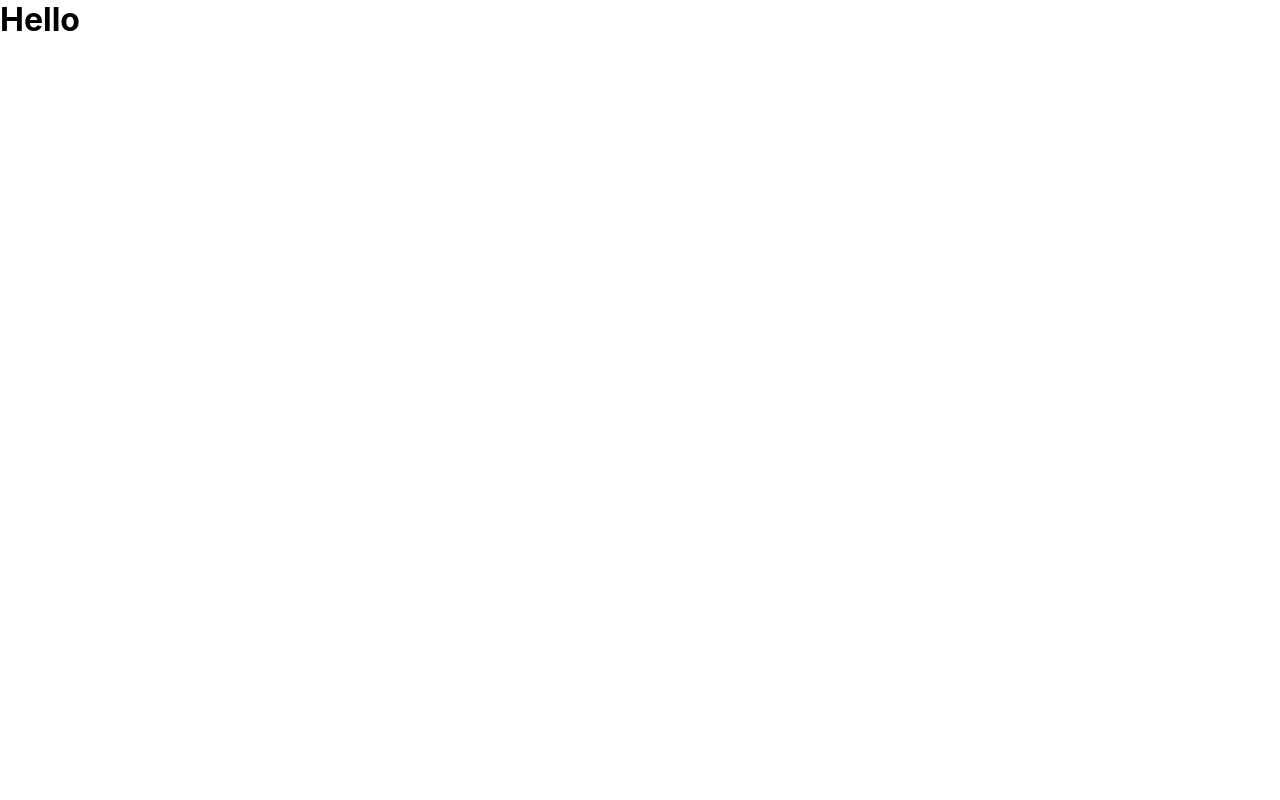
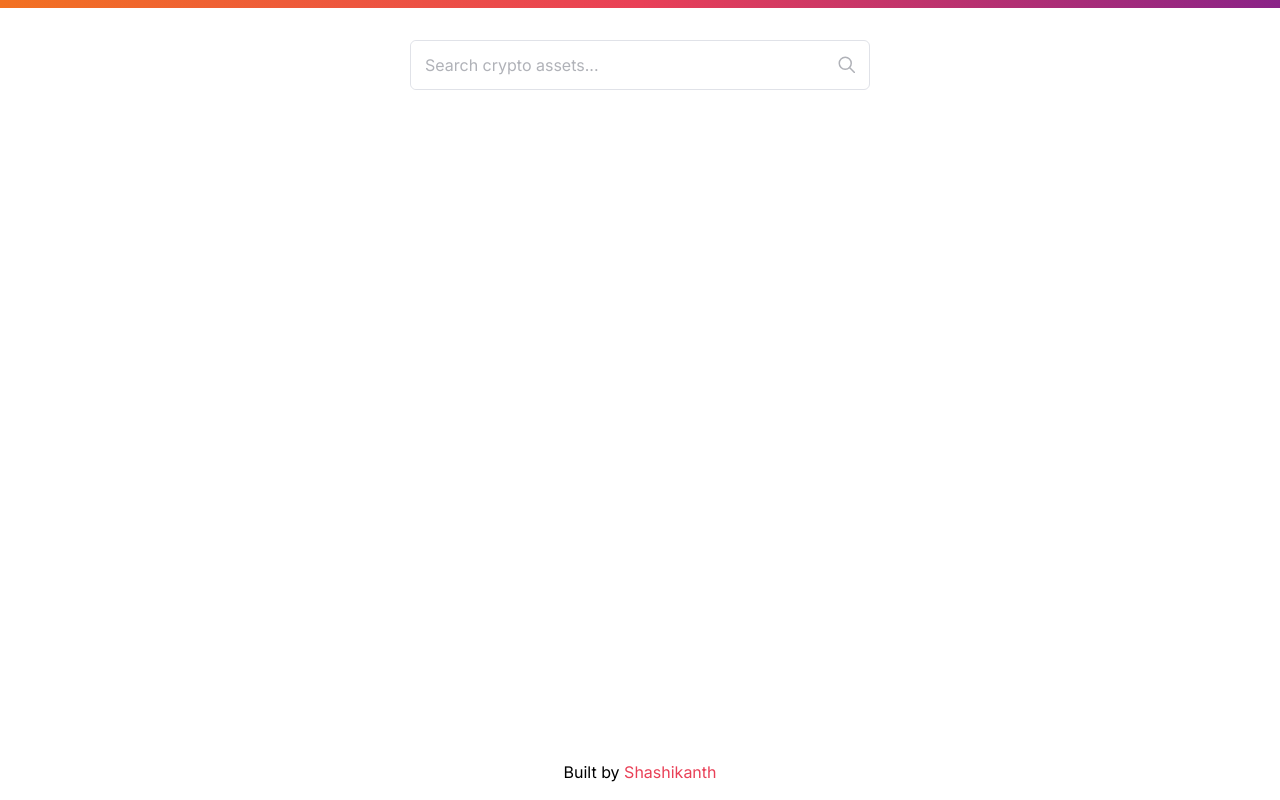
Before and after one commit to shashiirk/crypto-prices, a React (Create React App) app: page / in a window 1280 px wide. Built offline with nearby package versions, Linux system fonts and the light colour scheme.

Commit message:
added search bar

```diff
--- a/public/index.html
+++ b/public/index.html
@@ -7,6 +7,11 @@
     <meta name="description" content="Find live cryptocurrency prices" />
     <link rel="apple-touch-icon" href="%PUBLIC_URL%/logo192.png" />
     <link rel="manifest" href="%PUBLIC_URL%/manifest.json" />
+    <link rel="preconnect" href="https://fonts.gstatic.com" />
+    <link
+      href="https://fonts.googleapis.com/css2?family=Inter:wght@100;200;300;400;500;600;700;800;900&display=swap"
+      rel="stylesheet"
+    />
     <title>Crypto Prices</title>
   </head>
   <body>
--- a/src/App.js
+++ b/src/App.js
@@ -1,5 +1,35 @@
+import styled from 'styled-components';
+
+import UserInput from './Components/UserInput';
+import Cryptos from './Components/Cryptos';
+import Footer from './Components/Footer';
+
+const ColorBar = styled.div`
+  height: 8px;
+  background: #e94057;
+  background: -webkit-linear-gradient(to right, #f27121, #e94057, #8a2387);
+  background: linear-gradient(to right, #f27121, #e94057, #8a2387);
+`;
+
+const Container = styled.div`
+  /* border: 1px green solid; */
+  flex: 1;
+  max-width: 800px;
+  width: 100%;
+  margin: auto;
+`;
+
 function App() {
-  return <h1>Hello</h1>;
+  return (
+    <div className="app">
+      <ColorBar />
+      <Container>
+        <UserInput />
+        <Cryptos />
+      </Container>
+      <Footer />
+    </div>
+  );
 }
 
 export default App;
--- /dev/null
+++ b/src/Components/Cryptos.js
@@ -0,0 +1,5 @@
+const Cryptos = () => {
+  return <div></div>;
+};
+
+export default Cryptos;
--- /dev/null
+++ b/src/Components/Footer.js
@@ -0,0 +1,35 @@
+import styled from 'styled-components';
+
+const FooterBar = styled.div`
+  /* border: 1px green solid; */
+  padding: 18px;
+  text-align: center;
+
+  a {
+    text-decoration: none;
+    color: #e94057;
+
+    &:hover {
+      text-decoration: underline 1px #e94057 solid;
+    }
+  }
+`;
+
+const Footer = () => {
+  return (
+    <FooterBar>
+      <p>
+        Built by{' '}
+        <a
+          href="https://shashiirk.github.io/portfolio"
+          target="_blank"
+          rel="noreferrer"
+        >
+          Shashikanth
+        </a>
+      </p>
+    </FooterBar>
+  );
+};
+
+export default Footer;
--- /dev/null
+++ b/src/Components/UserInput.js
@@ -0,0 +1,93 @@
+import { useState } from 'react';
+import styled from 'styled-components';
+
+const Form = styled.form`
+  max-width: 460px;
+  width: 95%;
+  margin: 32px auto;
+
+  .input_box {
+    border: 1px #e0e2e8 solid;
+    border-radius: 6px;
+    width: 100%;
+    display: flex;
+
+    input {
+      flex: 1;
+      border: none;
+      border-top-left-radius: inherit;
+      border-bottom-left-radius: inherit;
+      outline: none;
+      padding: 14px;
+      font: inherit;
+
+      &::placeholder {
+        color: #b0b2b8;
+      }
+    }
+
+    button {
+      border: none;
+      border-top-right-radius: inherit;
+      border-bottom-right-radius: inherit;
+      background-color: transparent;
+      color: #b0b2b8;
+      padding: 0 14px;
+      cursor: pointer;
+
+      &:hover {
+        color: #e94057;
+      }
+    }
+  }
+`;
+
+const UserInput = (props) => {
+  const [userInput, setUserInput] = useState('');
+
+  const submitTaskHandler = (ev) => {
+    ev.preventDefault();
+
+    if (userInput.trim().length === 0) {
+      return;
+    } else {
+      setUserInput('');
+    }
+  };
+
+  const userInputHandler = (ev) => {
+    setUserInput(ev.target.value);
+  };
+
+  return (
+    <Form onSubmit={submitTaskHandler}>
+      <div className="input_box">
+        <input
+          type="text"
+          placeholder="Search crypto assets..."
+          onChange={userInputHandler}
+          value={userInput}
+        />
+        <button type="submit">
+          <svg
+            xmlns="http://www.w3.org/2000/svg"
+            width="18"
+            height="18"
+            viewBox="0 0 24 24"
+            fill="none"
+            stroke="currentColor"
+            stroke-width="2"
+            stroke-linecap="round"
+            stroke-linejoin="round"
+            class="feather feather-search"
+          >
+            <circle cx="11" cy="11" r="8"></circle>
+            <line x1="28" y1="28" x2="16.65" y2="16.65"></line>
+          </svg>
+        </button>
+      </div>
+    </Form>
+  );
+};
+
+export default UserInput;
--- a/src/index.css
+++ b/src/index.css
@@ -5,7 +5,16 @@
 }
 
 body {
-  font-family: -apple-system, BlinkMacSystemFont, 'Segoe UI', 'Roboto', 'Oxygen',
-    'Ubuntu', 'Cantarell', 'Fira Sans', 'Droid Sans', 'Helvetica Neue',
+  font-family: 'Inter', -apple-system, BlinkMacSystemFont, 'Segoe UI', 'Roboto',
+    'Oxygen', 'Ubuntu', 'Cantarell', 'Fira Sans', 'Droid Sans', 'Helvetica Neue',
     sans-serif;
+  min-height: 100vh;
+  /* border: 1px red solid; */
 }
+
+.app {
+  /* border: 1px blue solid; */
+  min-height: 100vh;
+  display: flex;
+  flex-direction: column;
+}
```
